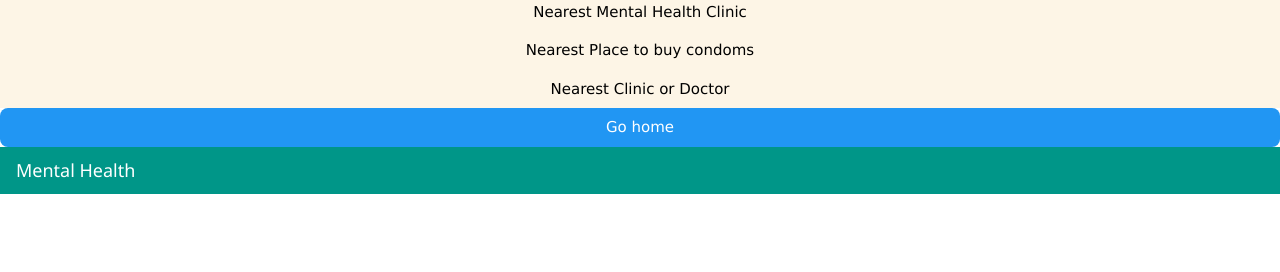
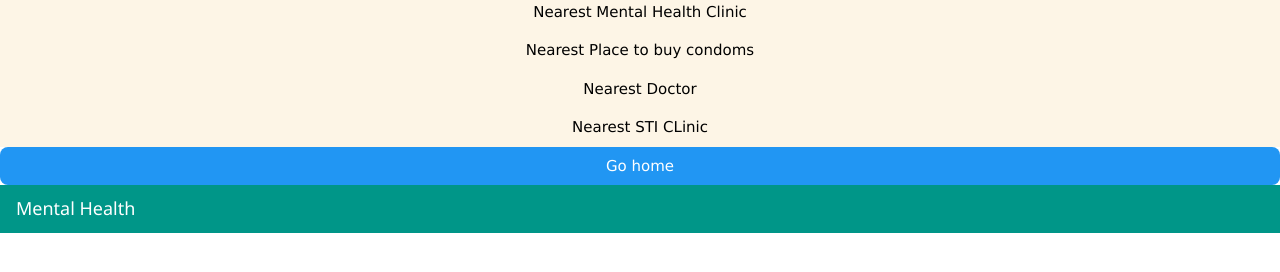
Before and after one commit to Smurfgalway/PPI_App, a plain HTML site: page templates/Main.html in a window 1280 px wide. Shown: the part 156-428 px from the top of the page. Drawn offline with nearby package versions, Linux system fonts and the light colour scheme.

Commit message:
slight changes

```diff
--- a/templates/Main.html
+++ b/templates/Main.html
@@ -22,7 +22,10 @@
                 <button type="submit" class="w3-round-large w3-Grey w3-button w3-block" >Nearest Place to buy condoms </button>
             </form>
             <form action="/map2">
-                <button type="submit" class="w3-round-large w3-Yellow w3-button w3-block" >Nearest Clinic or Doctor</button>
+                <button type="submit" class="w3-round-large w3-Yellow w3-button w3-block" >Nearest  Doctor</button>
+            </form>
+            <form action="/map4">
+                <button type="submit" class="w3-round-large w3-Yellow w3-button w3-block" >Nearest STI CLinic</button>
             </form>
         </div>
         <form action="/">
```
